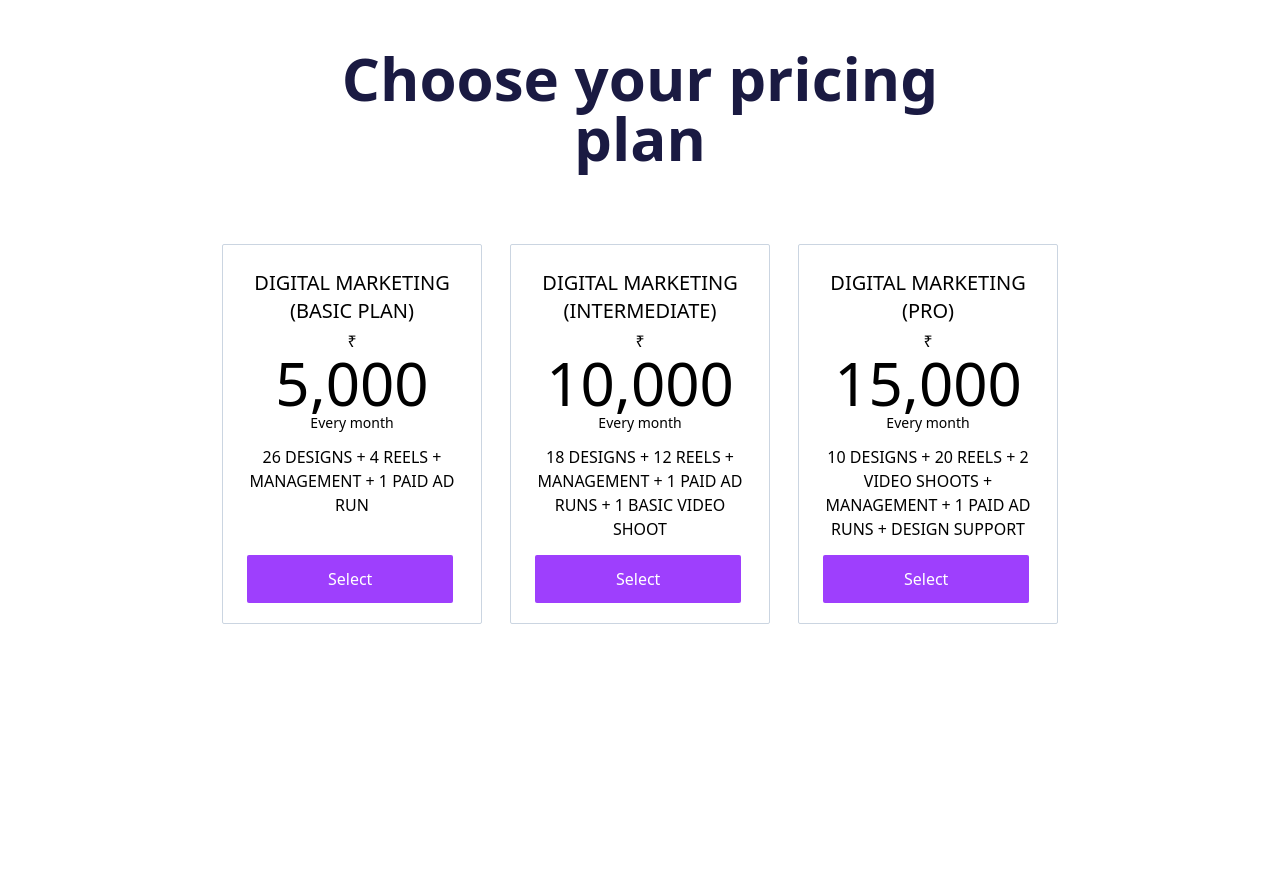
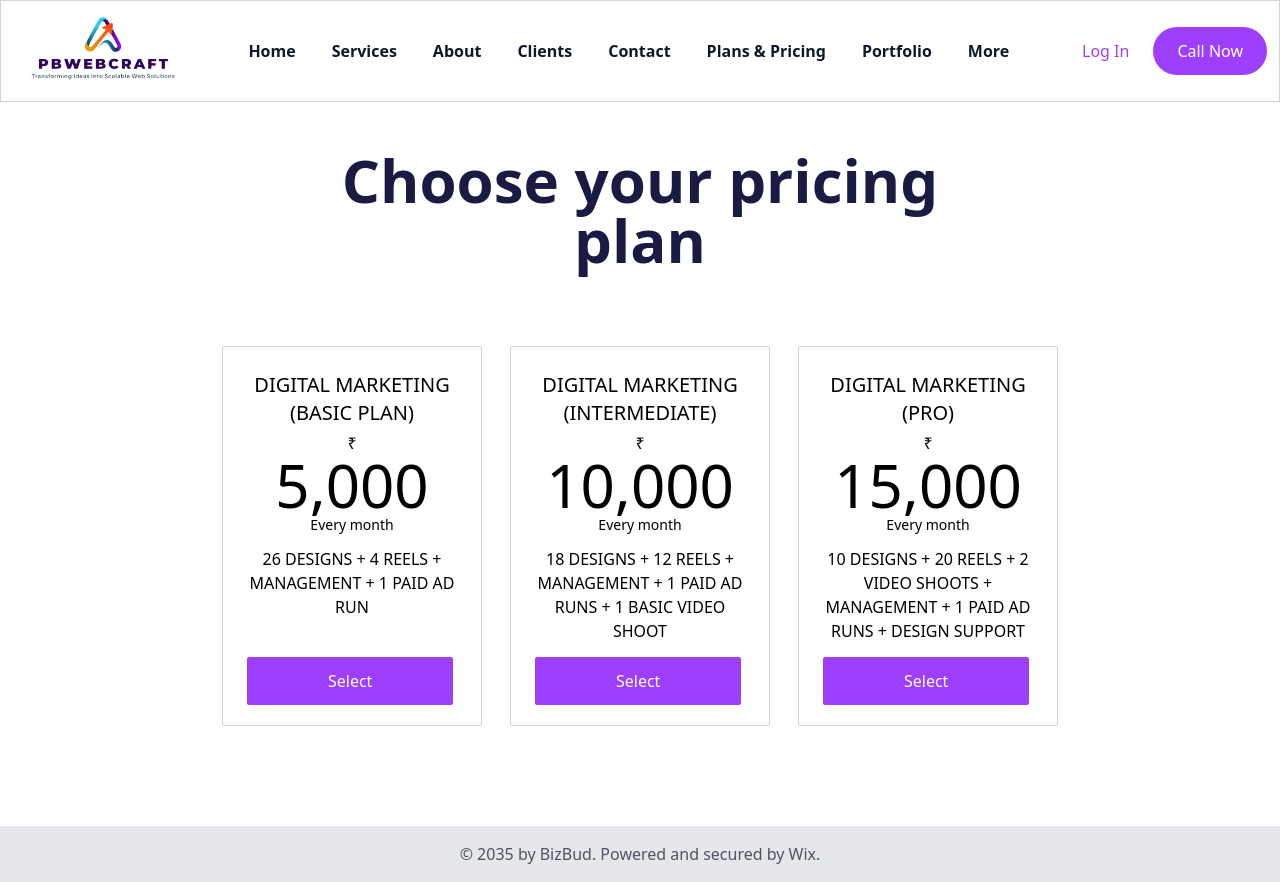
Before and after one commit to Miss-Shubhangi/pb_task_work, a React (Vite) app: page / in a window 1280 px wide. Before the commit the page ends 800 px from the top, so only its background shows below. Built offline with nearby package versions, Linux system fonts and the light colour scheme.

Commit message:
adding header and footer component  and import in Planpricing page.

```diff
--- /dev/null
+++ b/src/Components/Footer/Footer.jsx
@@ -0,0 +1,10 @@
+import React from 'react'
+
+function Footer() {
+      return (
+        <footer className="bg-gray-200 text-gray-600 text-center p-4 mt-8">
+          <p>© 2035 by BizBud. Powered and secured by Wix.</p>
+        </footer>
+      );
+    }
+export default Footer
--- /dev/null
+++ b/src/Components/Header/Header.jsx
@@ -0,0 +1,31 @@
+import React from 'react'
+import Logo from './../../assets/pb-webcraft-logo.png'
+function Header() {
+  return (
+    <nav className='w-full flex items-center justify-between px-3 border bottom-1 border-gray-300 '>
+    <div>
+      <img src={Logo} className='h-[100px] '/>
+    </div>
+    <ul className='md:flex md:space-x-9 hidden font-semibold text-gray-900'>
+      <li className='cursor-pointer hover:text-[#9e3ffd] '>Home</li>
+      <li className='cursor-pointer hover:text-[#9e3ffd] '>Services</li>
+      <li className='cursor-pointer hover:text-[#9e3ffd] '>About</li>
+      <li className='cursor-pointer hover:text-[#9e3ffd] '>Clients</li>
+      <li className='cursor-pointer hover:text-[#9e3ffd] '>Contact</li>
+      <li className='cursor-pointer hover:text-[#9e3ffd] '>Plans & Pricing</li>
+      <li className='cursor-pointer hover:text-[#9e3ffd] '>Portfolio</li>
+      <li className='cursor-pointer hover:text-[#9e3ffd] '>More</li>
+    </ul>
+    <div className='md:flex space-x-2 hidden '>
+      <div className='text-[#9e3ffd] py-3 px-4'>Log In</div>
+      <div className='bg-[#9e3ffd] rounded-full px-6 py-3 text-white'>Call Now</div>
+    </div>
+    <div className='md:hidden '>
+      <a href='#' className='text-5xl text-[#9e3ffd] cursor-pointer '> &#8801; </a>
+    </div>
+  </nav>
+
+  )
+}
+
+export default Header
--- a/src/Views/PlanPricing/PlanPricing.jsx
+++ b/src/Views/PlanPricing/PlanPricing.jsx
@@ -1,8 +1,11 @@
 import React from 'react'
 import Plancard from '../../components/PlanPricing/Plancard.jsx'
+import Header from '../../Components/Header/Header.jsx'
+import Footer from '../../Components/Footer/Footer.jsx'
 
 function PlanPricing() {
   return (<>
+  <Header/>
     <div className='block m-12  '> <h2 className=" text-[#1a1a42] text-6xl font-semibold text-center ">Choose your pricing </h2>
     <h2 className=" text-[#1a1a42] text-6xl font-semibold text-center ">plan</h2>
     </div>
@@ -11,6 +14,7 @@ function PlanPricing() {
        <Plancard planLevel={`INTERMEDIATE`} planPrice={`10,000`} planContent={`18 DESIGNS + 12 REELS + MANAGEMENT + 1 PAID AD RUNS + 1 BASIC VIDEO SHOOT`}/>
        <Plancard planLevel={`PRO`} planPrice={`15,000`} planContent={`10 DESIGNS + 20 REELS + 2 VIDEO SHOOTS + MANAGEMENT + 1 PAID AD RUNS + DESIGN SUPPORT`}/>
     </div>
+    <Footer/>
     </>
   )
 }
```
